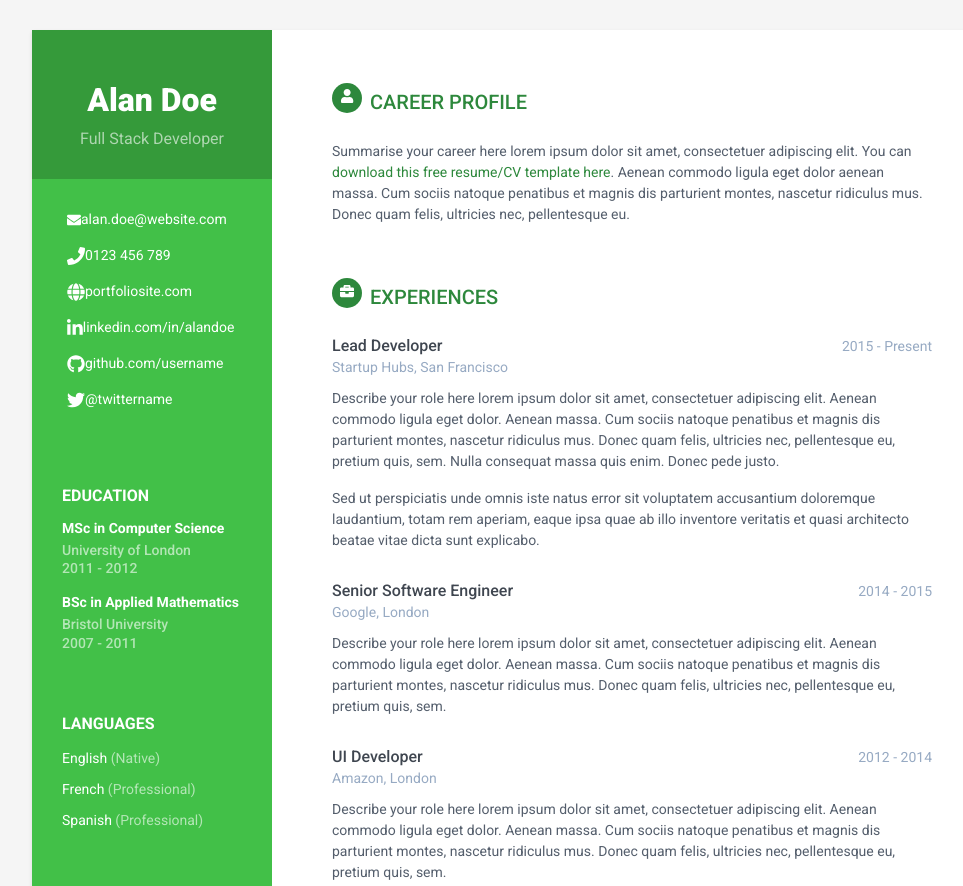
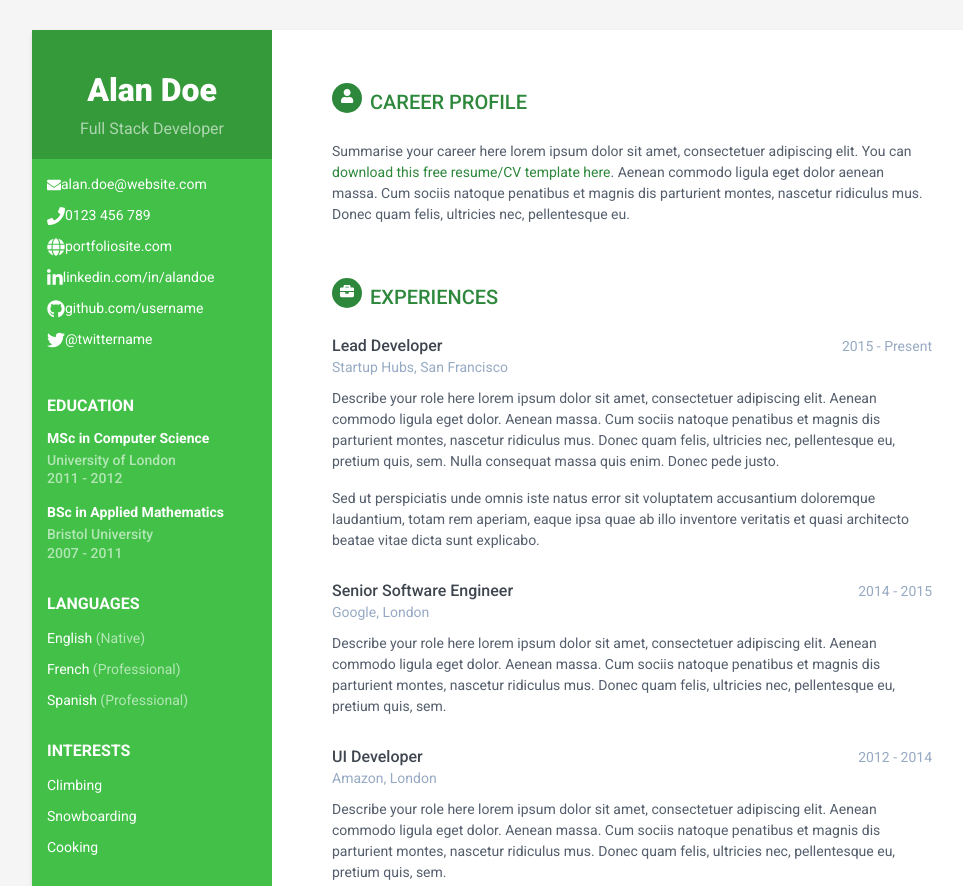
Before and after one commit to felipealmeida23/Teste1-, a plain HTML site: page index.html in a window 1280 px wide. Shown: the top 886 px of the page, without its empty margins (128-1091 px from the left). Drawn offline with nearby package versions, Linux system fonts and the light colour scheme.

Commit message:
Update orbit-1.css

```diff
--- a/orbit-1.css
+++ b/orbit-1.css
@@ -1,4 +1,4 @@
-   /*!
+  /*!
  * Template Name: Orbit - Bootstrap 4 Resume/CV Template for Developers
  * Version: 2.0
  * Author: Xiaoying Riley
@@ -69,7 +69,7 @@ p {
 }
 
 .sidebar-wrapper .profile-container {
-  padding: 30px;
+  padding: 20px;/*30px*/
   background: rgba(0, 0, 0, 0.2);
   text-align: center;
   color: #fff;
@@ -91,17 +91,17 @@ p {
 }
 
 .sidebar-wrapper .profile {
-  margin-bottom: 15px;
+  margin-bottom: 10px;/*15px*/
 }
 
 .sidebar-wrapper .contact-list .svg-inline--fa {
-  margin-left: 5px;/*right */
+  margin-left: 0px;/*right  5px*/
   font-size: 18px;
-  vertical-align: middle;
+  vertical-align: middle;/*middle*/
 }
 
 .sidebar-wrapper .contact-list li {
-  margin-bottom: 15px;
+  margin-bottom: 10px;/*15px*/
 }
 
 .sidebar-wrapper .contact-list li:last-child {
@@ -113,7 +113,7 @@ p {
 }
 
 .sidebar-wrapper .container-block {
-  padding: 30px;
+  padding: 15px;/*30px*/
 }
 
 .sidebar-wrapper .container-block-title {
```
